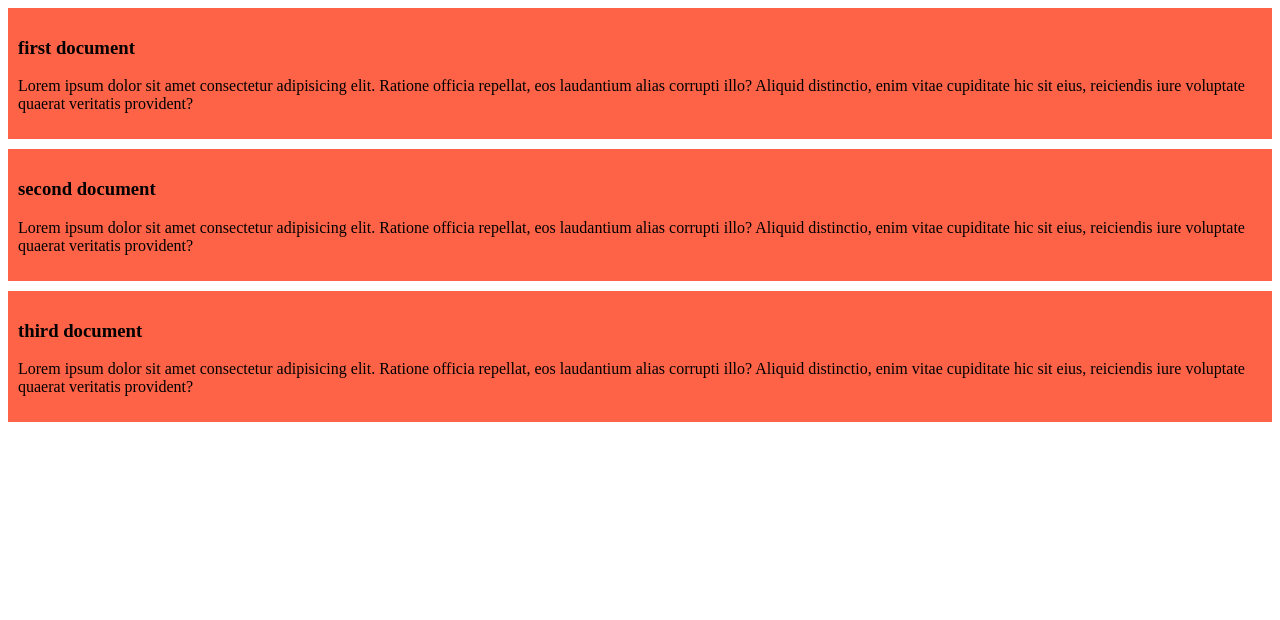
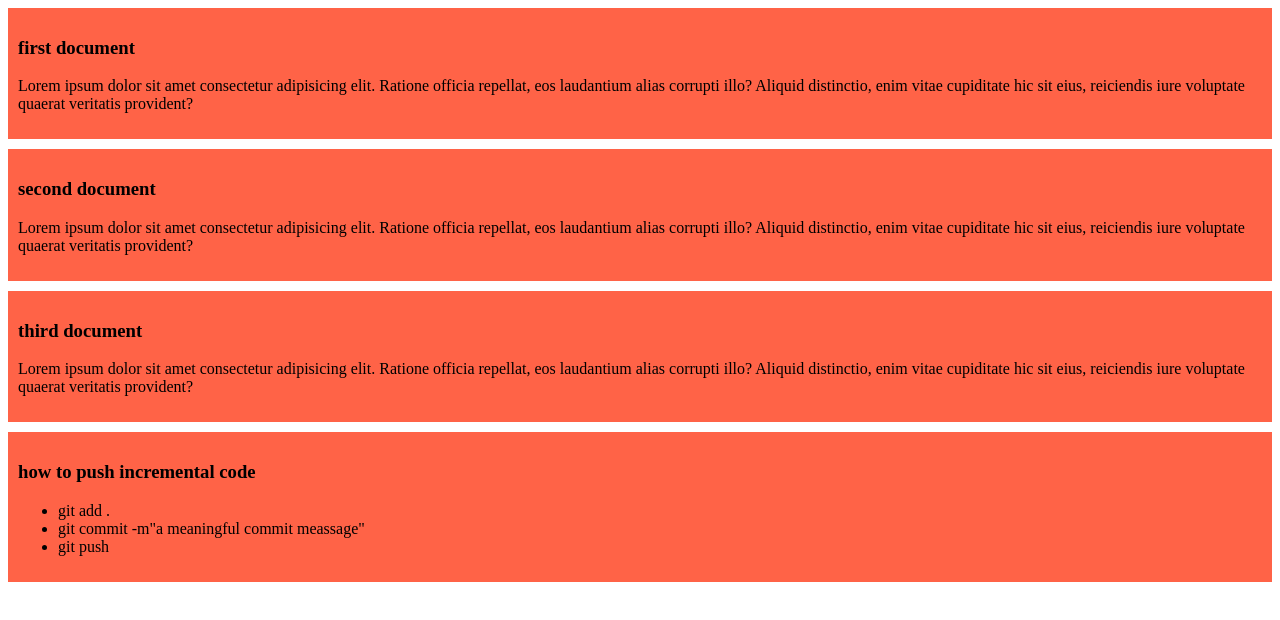
Before and after one commit to shourav90/relative-product-batch, a plain HTML site: page index.html in a window 1280 px wide. Drawn offline with Linux system fonts and the light colour scheme.

Commit message:
added a list to push code

```diff
--- a/index.html
+++ b/index.html
@@ -19,5 +19,13 @@
         <h3>third document</h3>
         <p>Lorem ipsum dolor sit amet consectetur adipisicing elit. Ratione officia repellat, eos laudantium alias corrupti illo? Aliquid distinctio, enim vitae cupiditate hic sit eius, reiciendis iure voluptate quaerat veritatis provident?</p>
     </div>
+    <div>
+        <h3>how to push incremental code</h3>
+        <ul>
+            <li>git add .</li>
+            <li>git commit -m"a meaningful commit meassage"</li>
+            <li>git push</li>
+        </ul>
+    </div>
 </body>
 </html>
```
